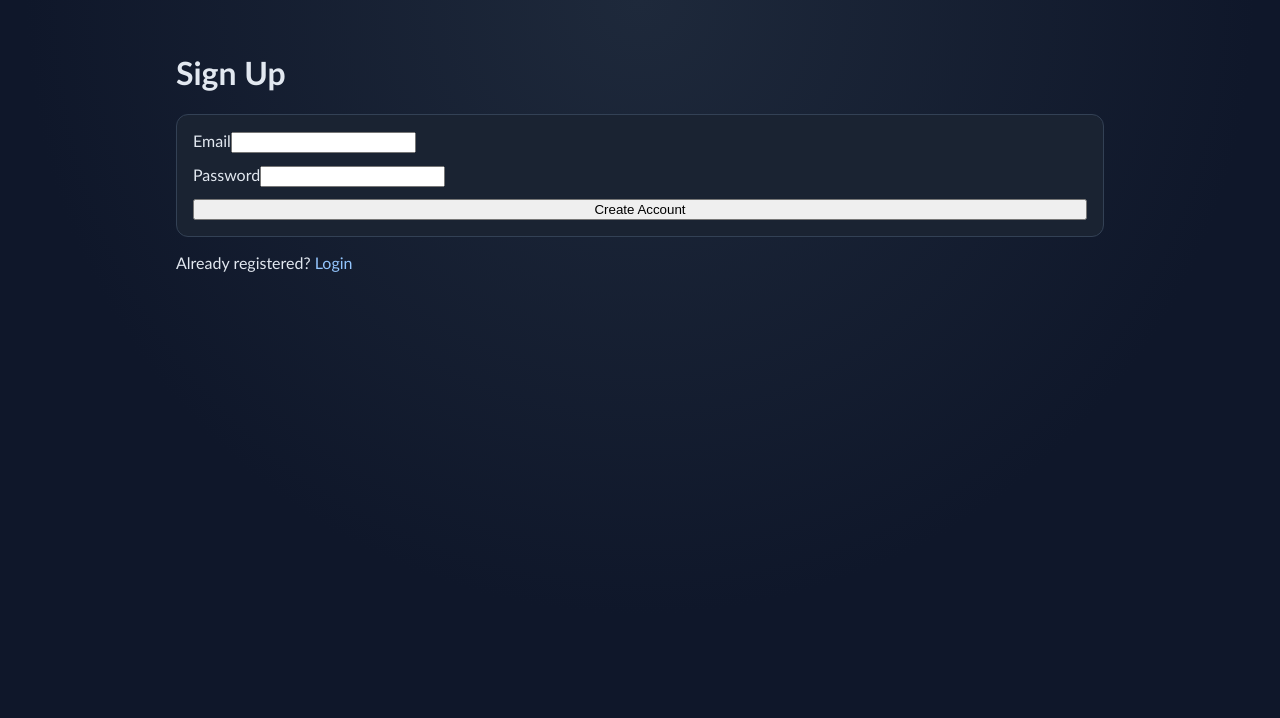
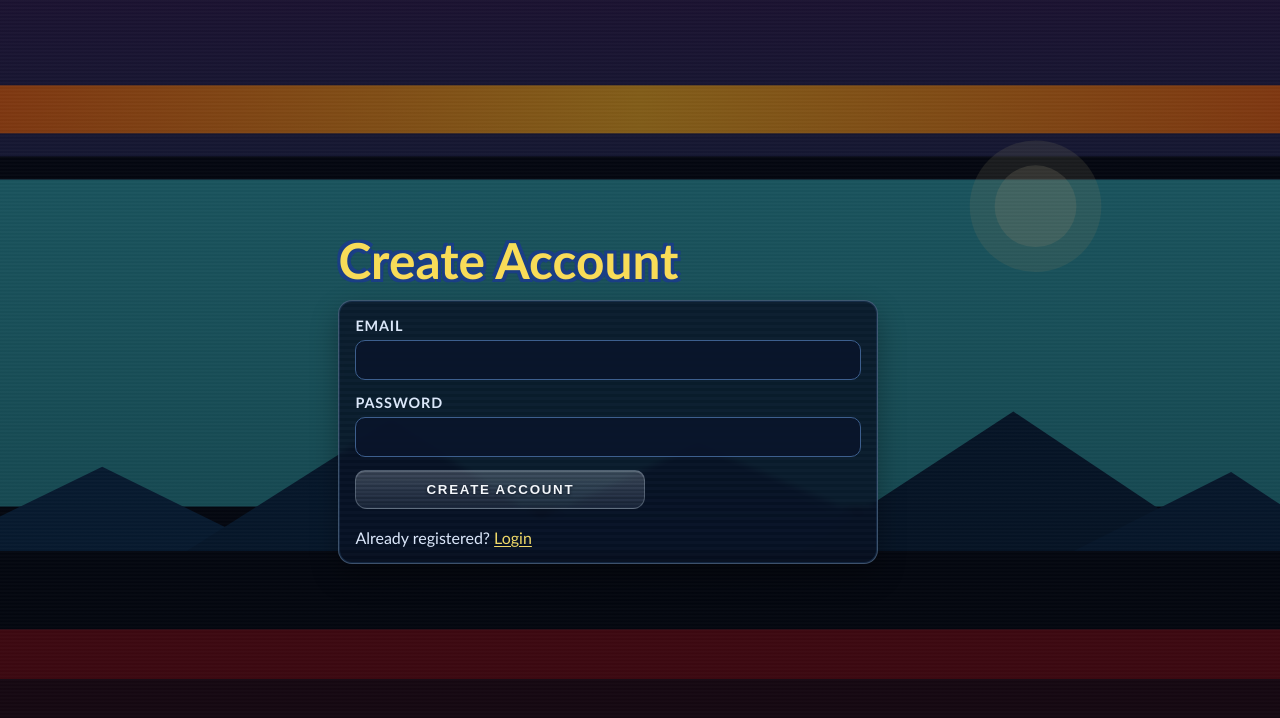
Before and after one commit to oconnoob/pokeforge, a Next.js app in the folder apps/web/: page /auth/signup in a window 1280 px wide. Shown: the top 718 px of the page. Built offline with nearby package versions, Linux system fonts and the light colour scheme.

Commit message:
feat(ui): restyle auth screens and add home logout control

```diff
--- a/apps/web/app/auth/signup/page.tsx
+++ b/apps/web/app/auth/signup/page.tsx
@@ -3,12 +3,19 @@ import { AuthForm } from "@/components/auth-form";
 
 export default function SignUpPage() {
   return (
-    <main>
-      <h1>Sign Up</h1>
-      <AuthForm mode="signup" />
-      <p>
-        Already registered? <Link href="/auth/login">Login</Link>
-      </p>
+    <main className="auth-page">
+      <section className="auth-stage">
+        <div className="auth-stage-backdrop" aria-hidden="true" />
+        <div className="auth-stage-content">
+          <h1 className="auth-title">Create Account</h1>
+          <section className="create-form-panel auth-panel">
+            <AuthForm mode="signup" />
+            <p className="auth-switch">
+              Already registered? <Link href="/auth/login">Login</Link>
+            </p>
+          </section>
+        </div>
+      </section>
     </main>
   );
 }
--- a/apps/web/app/globals.css
+++ b/apps/web/app/globals.css
@@ -397,6 +397,48 @@ main {
   text-decoration: none;
 }
 
+.home-logout-button {
+  position: absolute;
+  right: clamp(1rem, 2vw, 1.8rem);
+  bottom: clamp(1rem, 2vw, 1.8rem);
+  border: 1px solid rgba(180, 195, 212, 0.34);
+  border-radius: 10px;
+  padding: 0.5rem 0.9rem;
+  background:
+    repeating-linear-gradient(
+      to bottom,
+      rgba(255, 255, 255, 0.03),
+      rgba(255, 255, 255, 0.03) 2px,
+      rgba(0, 0, 0, 0.05) 2px,
+      rgba(0, 0, 0, 0.05) 4px
+    ),
+    linear-gradient(to bottom, rgba(24, 45, 72, 0.9), rgba(8, 26, 49, 0.9));
+  color: #f4d85d;
+  text-transform: uppercase;
+  letter-spacing: 0.08em;
+  font-weight: 700;
+  cursor: pointer;
+  box-shadow: 0 8px 18px rgba(0, 0, 0, 0.3);
+}
+
+.home-logout-button:hover,
+.home-logout-button:focus-visible {
+  background:
+    repeating-linear-gradient(
+      to bottom,
+      rgba(255, 255, 255, 0.08),
+      rgba(255, 255, 255, 0.08) 2px,
+      rgba(0, 0, 0, 0.05) 2px,
+      rgba(0, 0, 0, 0.05) 4px
+    ),
+    linear-gradient(to bottom, rgba(27, 93, 160, 0.9), rgba(9, 54, 99, 0.9));
+}
+
+.home-logout-button:disabled {
+  opacity: 0.75;
+  cursor: wait;
+}
+
 @media (max-width: 860px) {
   .home-stage,
   .home-stage-content {
@@ -405,6 +447,136 @@ main {
 }
 
 body:has(.home-screen) {
+  background: #050812;
+}
+
+.auth-page {
+  max-width: none;
+  margin: 0;
+  padding: 0;
+  min-height: 100vh;
+}
+
+.auth-stage {
+  position: relative;
+  min-height: 100vh;
+  overflow: hidden;
+}
+
+.auth-stage-backdrop {
+  position: absolute;
+  inset: 0;
+  background-image:
+    linear-gradient(to bottom, rgba(4, 9, 22, 0.45), rgba(2, 6, 14, 0.6)),
+    url("/images/home-backdrop.svg");
+  background-size: cover;
+  background-position: center;
+}
+
+.auth-stage-content {
+  position: relative;
+  z-index: 1;
+  max-width: 680px;
+  margin: 0 auto;
+  min-height: 100vh;
+  padding: clamp(1.4rem, 3vw, 2.4rem);
+  display: grid;
+  align-content: center;
+  gap: 0.9rem;
+}
+
+.auth-title {
+  margin: 0;
+  font-size: clamp(2rem, 6vw, 3.1rem);
+  line-height: 1;
+  color: #f8dc58;
+  text-shadow:
+    -3px -3px 0 #1a3e85,
+    3px -3px 0 #1a3e85,
+    -3px 3px 0 #1a3e85,
+    3px 3px 0 #1a3e85;
+}
+
+.auth-panel {
+  width: min(540px, 100%);
+}
+
+.auth-form {
+  display: grid;
+  gap: 0.85rem;
+}
+
+.auth-field {
+  display: grid;
+  gap: 0.35rem;
+}
+
+.auth-field-label {
+  font-size: 0.9rem;
+  letter-spacing: 0.06em;
+  text-transform: uppercase;
+  color: #dbe7f9;
+  font-weight: 700;
+}
+
+.auth-input {
+  border: 1px solid #3d5f8e;
+  background: rgba(10, 21, 43, 0.95);
+  color: #eef4ff;
+  border-radius: 10px;
+  padding: 0.62rem 0.75rem;
+  font: inherit;
+}
+
+.auth-input:focus-visible {
+  outline: 2px solid #9dcafa;
+  outline-offset: 1px;
+}
+
+.auth-submit-button {
+  width: min(290px, 100%);
+  border-radius: 10px;
+}
+
+.auth-submit-button::before,
+.auth-submit-button::after {
+  display: none;
+}
+
+.auth-switch {
+  margin: 0.2rem 0 0;
+  color: #dce8fb;
+}
+
+.auth-switch a {
+  color: #f0d968;
+  text-decoration: underline;
+  text-underline-offset: 2px;
+}
+
+.auth-message {
+  margin: 0;
+  border: 1px solid rgba(157, 202, 250, 0.45);
+  border-radius: 10px;
+  padding: 0.5rem 0.65rem;
+  background: rgba(8, 18, 36, 0.75);
+  color: #d6e7ff;
+  font-weight: 700;
+}
+
+.auth-message.is-error {
+  border-color: rgba(255, 161, 170, 0.5);
+  color: #ffd0d5;
+  background: rgba(57, 9, 15, 0.72);
+}
+
+.auth-message.is-success {
+  border-color: rgba(135, 226, 175, 0.5);
+  color: #c8ffd9;
+  background: rgba(8, 40, 24, 0.7);
+}
+
+body:has(.auth-page) {
   background: #050812;
 }
 
--- a/apps/web/app/page.tsx
+++ b/apps/web/app/page.tsx
@@ -1,5 +1,6 @@
 import { requireCurrentUser } from "@/lib/auth/session";
 import { HomeMenu } from "@/components/home-menu";
+import { HomeLogoutButton } from "@/components/home-logout-button";
 
 export default async function HomePage() {
   await requireCurrentUser();
@@ -13,6 +14,7 @@ export default async function HomePage() {
           <p className="home-tagline">Build your roster. Battle for glory. Become a legend.</p>
           <HomeMenu />
         </div>
+        <HomeLogoutButton />
       </section>
     </main>
   );
--- a/apps/web/components/auth-form.tsx
+++ b/apps/web/components/auth-form.tsx
@@ -1,6 +1,7 @@
 "use client";
 
 import { useState } from "react";
+import { useRouter, useSearchParams } from "next/navigation";
 import { createSupabaseBrowserClient } from "@/lib/supabase/client";
 
 type AuthMode = "login" | "signup";
@@ -10,34 +11,60 @@ interface AuthFormProps {
 }
 
 export function AuthForm({ mode }: AuthFormProps) {
+  const router = useRouter();
+  const searchParams = useSearchParams();
   const [email, setEmail] = useState("");
   const [password, setPassword] = useState("");
   const [message, setMessage] = useState<string | null>(null);
+  const [messageTone, setMessageTone] = useState<"neutral" | "error" | "success">("neutral");
 
   const submit = async (event: React.FormEvent<HTMLFormElement>) => {
     event.preventDefault();
     setMessage(null);
+    setMessageTone("neutral");
     const supabase = createSupabaseBrowserClient();
 
     if (mode === "signup") {
       const { error } = await supabase.auth.signUp({ email, password });
-      setMessage(error ? error.message : "Account created. Please verify your email.");
+      if (error) {
+        setMessage(error.message);
+        setMessageTone("error");
+      } else {
+        setMessage("Account created. Please verify your email.");
+        setMessageTone("success");
+      }
       return;
     }
 
     const { error } = await supabase.auth.signInWithPassword({ email, password });
-    setMessage(error ? error.message : "Logged in. Open /battle to continue.");
+    if (error) {
+      setMessage(error.message);
+      setMessageTone("error");
+      return;
+    }
+
+    setMessage("Login successful. Redirecting...");
+    setMessageTone("success");
+    const nextPath = searchParams.get("next");
+    router.replace(nextPath && nextPath.startsWith("/") ? nextPath : "/");
   };
 
   return (
-    <form onSubmit={submit} className="card" style={{ display: "grid", gap: "0.75rem" }}>
-      <label>
-        Email
-        <input type="email" value={email} onChange={(event) => setEmail(event.target.value)} required />
+    <form onSubmit={submit} className="auth-form">
+      <label className="auth-field">
+        <span className="auth-field-label">Email</span>
+        <input
+          className="auth-input"
+          type="email"
+          value={email}
+          onChange={(event) => setEmail(event.target.value)}
+          required
+        />
       </label>
-      <label>
-        Password
+      <label className="auth-field">
+        <span className="auth-field-label">Password</span>
         <input
+          className="auth-input"
           type="password"
           value={password}
           onChange={(event) => setPassword(event.target.value)}
@@ -45,8 +72,12 @@ export function AuthForm({ mode }: AuthFormProps) {
           required
         />
       </label>
-      <button type="submit">{mode === "signup" ? "Create Account" : "Login"}</button>
-      {message ? <p>{message}</p> : null}
+      <button type="submit" className="home-menu-button auth-submit-button">
+        {mode === "signup" ? "Create Account" : "Login"}
+      </button>
+      {message ? (
+        <p className={`auth-message${messageTone !== "neutral" ? ` is-${messageTone}` : ""}`}>{message}</p>
+      ) : null}
     </form>
   );
 }
```
Also changed, not shown: apps/web/app/auth/login/page.tsx (+13 -6 lines), apps/web/components/home-logout-button.tsx (added, +28 -0 lines).
